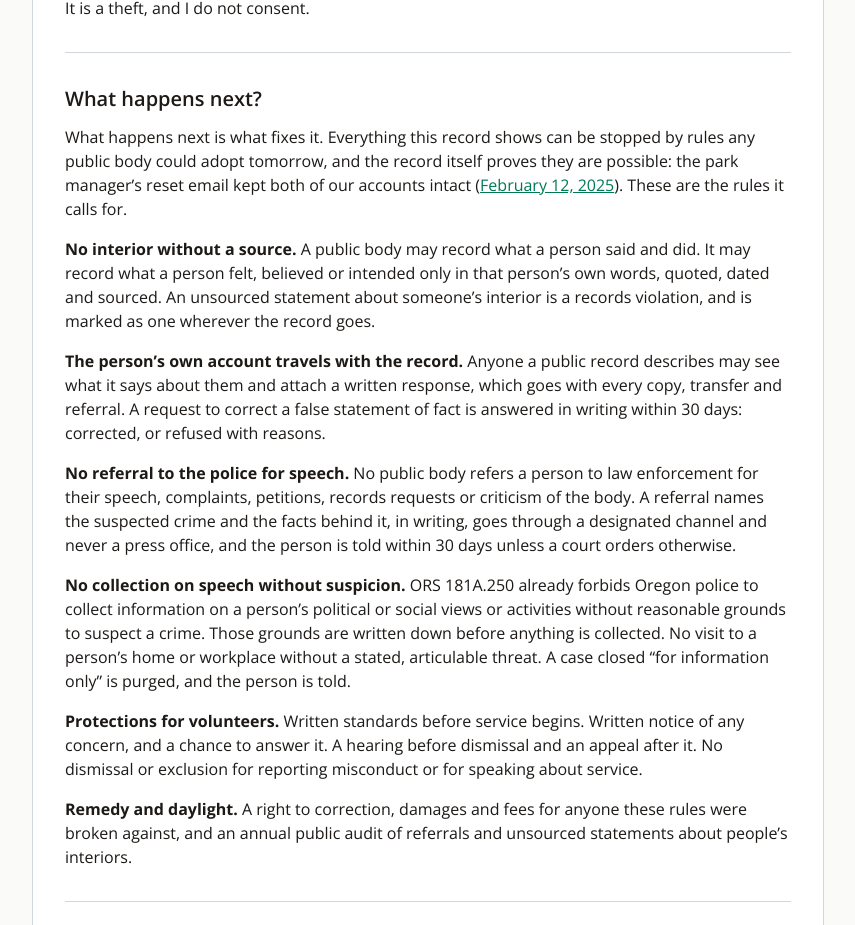
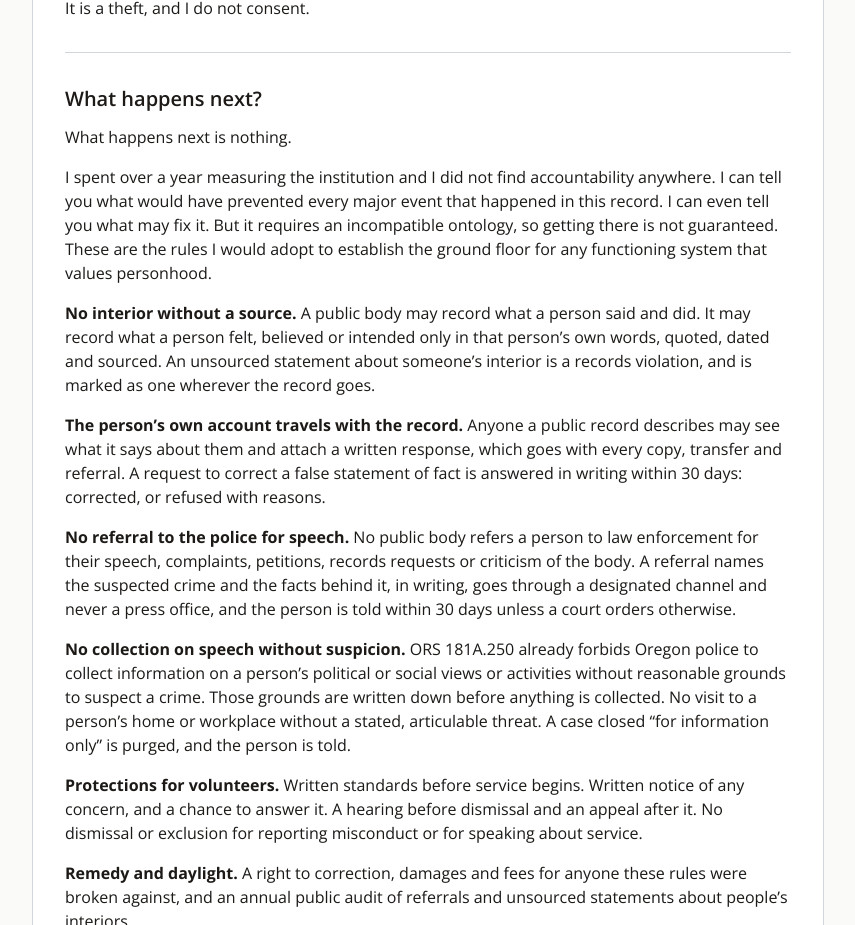
Before and after one commit to rswfire/rswfire.oprd, a Next.js app: page /faq in a window 1280 px wide. Shown: the part 8900-9825 px from the top of the page, without its empty margins (368-1223 px from the left). Built offline with nearby package versions, Linux system fonts and the light colour scheme.

Commit message:
FAQ: what happens next is nothing; the ground floor

```diff
--- a/app/(archive)/faq/page.tsx
+++ b/app/(archive)/faq/page.tsx
@@ -297,7 +297,8 @@ export default function FAQPage() {
                         What happens next?
                     </h2>
                     <div className="space-y-4">
-                        <div>What happens next is what fixes it. Everything this record shows can be stopped by rules any public body could adopt tomorrow, and the record itself proves they are possible: the park manager&rsquo;s reset email kept both of our accounts intact (<Link href="/record/oprd/01JKXHEPAR0PEQMPJXJGG9GZJ4" className="text-emerald-700 underline hover:text-emerald-600">February 12, 2025</Link>). These are the rules it calls for.</div>
+                        <div>What happens next is nothing.</div>
+                        <div>I spent over a year measuring the institution and I did not find accountability anywhere. I can tell you what would have prevented every major event that happened in this record. I can even tell you what may fix it. But it requires an incompatible ontology, so getting there is not guaranteed. These are the rules I would adopt to establish the ground floor for any functioning system that values personhood.</div>
                         <div><strong>No interior without a source.</strong> A public body may record what a person said and did. It may record what a person felt, believed or intended only in that person&rsquo;s own words, quoted, dated and sourced. An unsourced statement about someone&rsquo;s interior is a records violation, and is marked as one wherever the record goes.</div>
                         <div><strong>The person&rsquo;s own account travels with the record.</strong> Anyone a public record describes may see what it says about them and attach a written response, which goes with every copy, transfer and referral. A request to correct a false statement of fact is answered in writing within 30 days: corrected, or refused with reasons.</div>
                         <div><strong>No referral to the police for speech.</strong> No public body refers a person to law enforcement for their speech, complaints, petitions, records requests or criticism of the body. A referral names the suspected crime and the facts behind it, in writing, goes through a designated channel and never a press office, and the person is told within 30 days unless a court orders otherwise.</div>
```
